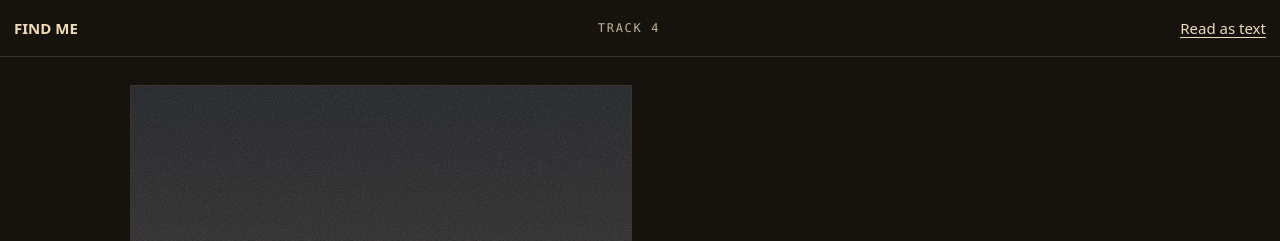
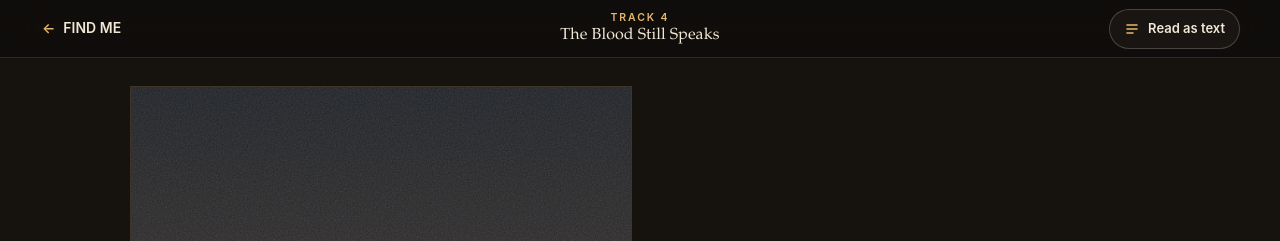
Before and after one commit to theproduceroftracks-spec/theproduceroftracks.com, a plain HTML site: page blood/index.html in a window 1280 px wide. Shown: the top 241 px of the page. Drawn offline with Linux system fonts and the light colour scheme.

Commit message:
Encounter bars (5/6): The Blood Still Speaks

```diff
--- a/blood/index.html
+++ b/blood/index.html
@@ -12,15 +12,16 @@
 <link rel="canonical" href="https://theproduceroftracks.com/blood/">
 <link rel="icon" href="/icons/favicon-32.png" sizes="32x32" type="image/png">
 <link rel="stylesheet" href="blood.css?v=2">
+<link rel="stylesheet" href="/assets/tpot-encounter.css?v=1">
 <script src="blood.js?v=2" defer></script>
 </head>
 <body>
 <a class="skip" href="#reading">Skip to the reading</a>
 
-<header class="top">
-  <a class="back" href="/find-me/#story-4" data-back>FIND ME</a>
-  <span class="where">Track 4</span>
-  <a class="totext" href="#reading" data-whole>Read as text</a>
+<header class="top enc-bar">
+  <a class="back enc-left" href="/find-me/#story-4" data-back><span aria-hidden="true">←</span> <span>FIND ME</span></a>
+  <span class="where enc-mid"><span class="enc-kicker">Track 4</span><span class="enc-name">The Blood Still Speaks</span></span>
+  <a class="totext enc-right" href="#reading" data-whole><svg viewBox="0 0 16 16" aria-hidden="true"><path d="M3 4h10M3 8h10M3 12h6" fill="none" stroke="currentColor" stroke-width="1.6" stroke-linecap="round"/></svg><span class="enc-label">Read as text</span></a>
 </header>
 
 <main id="main">
```
